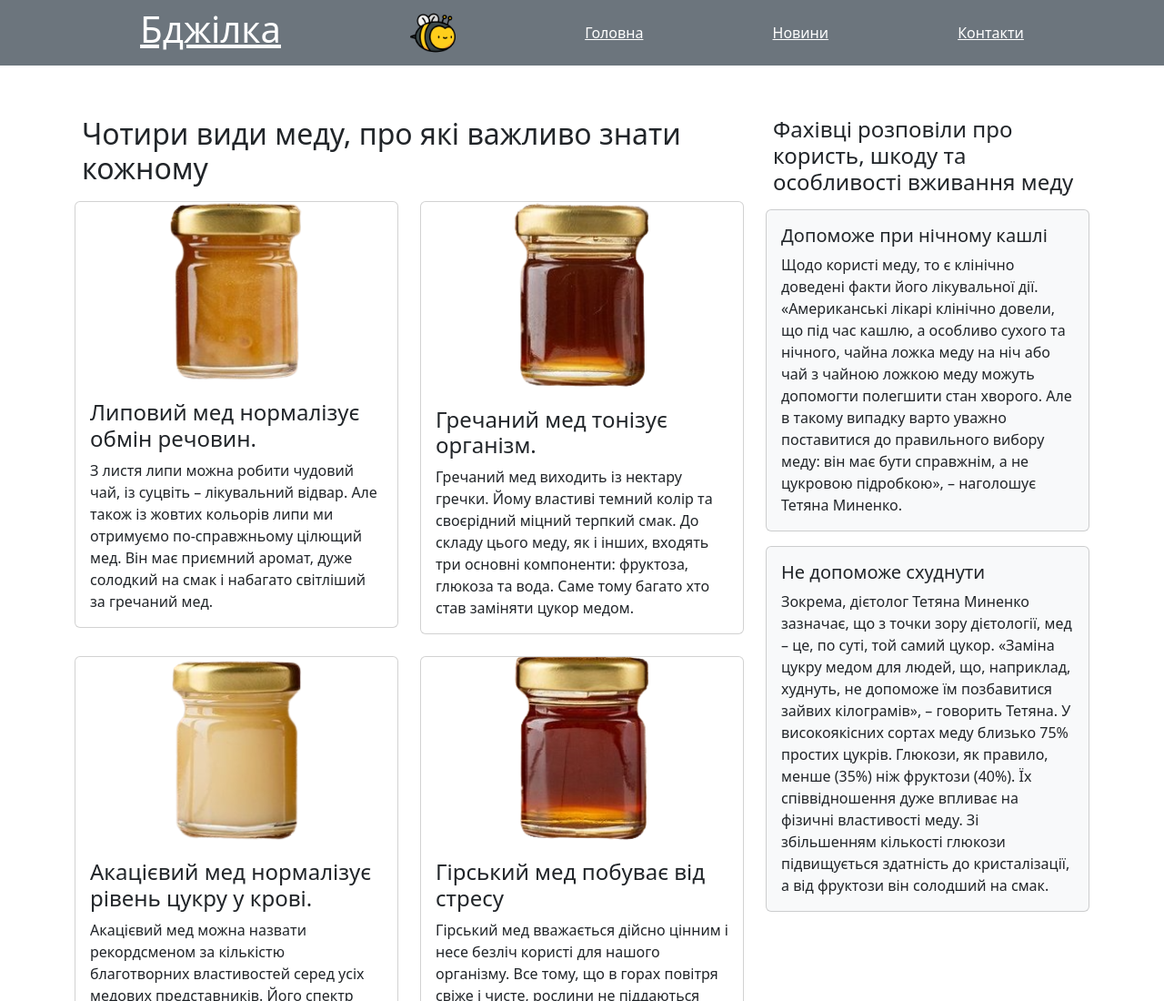
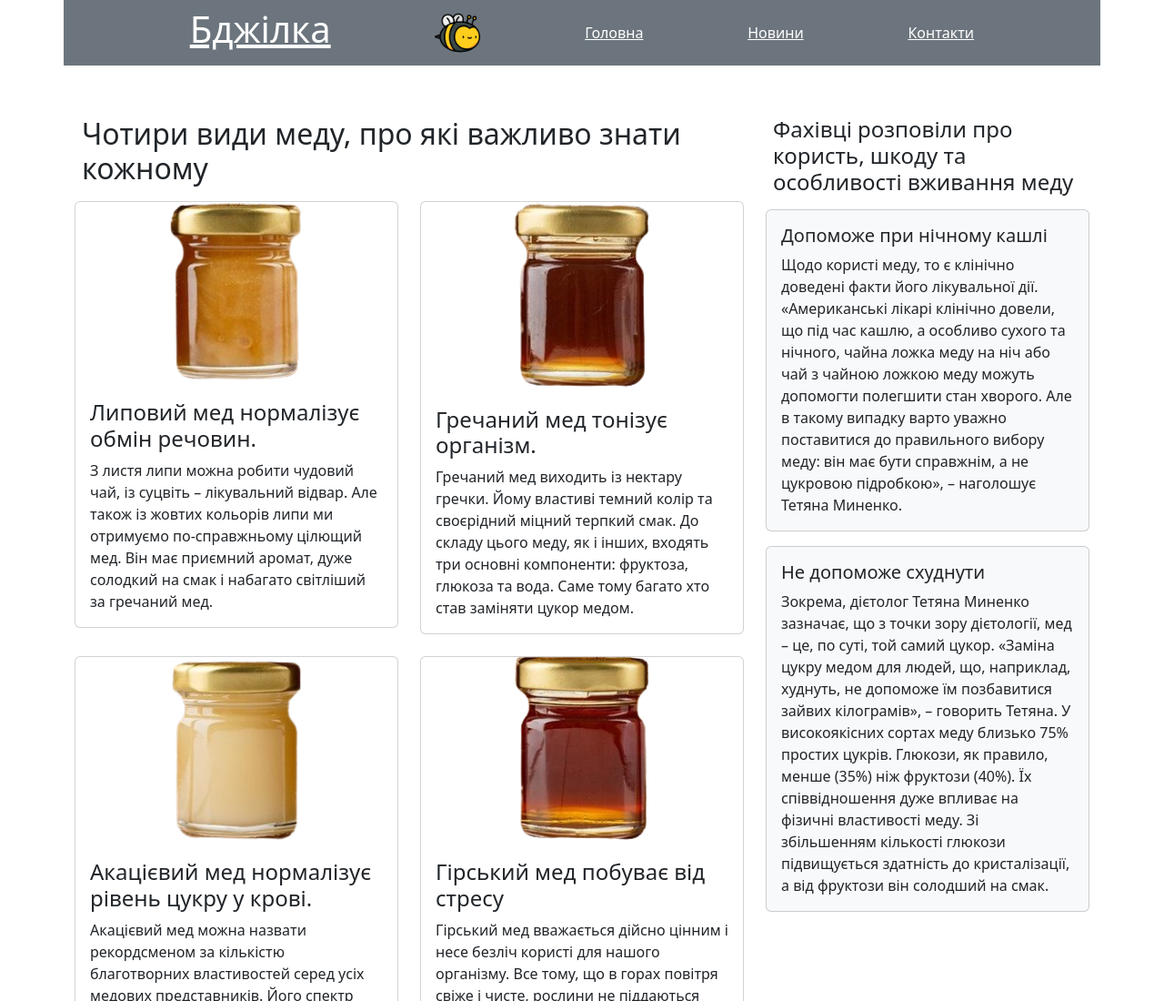
Before and after one commit to OiSleksey/-libraries, a website: page index.html in a window 1280 px wide. Shown: the top 1100 px of the page at 91% size. Drawn offline with nearby package versions, Linux system fonts and the light colour scheme.

Commit message:
Сlass correction "container-sm"

```diff
--- a/index.html
+++ b/index.html
@@ -18,7 +18,7 @@
   </head>
   <body>
     <!--Header and Nav section-->
-    <section class="conrainer-sm mb-5">
+    <section class="container-sm mb-5">
       <!--Header-->
       <header>
         <div class="nav-menu">
```
